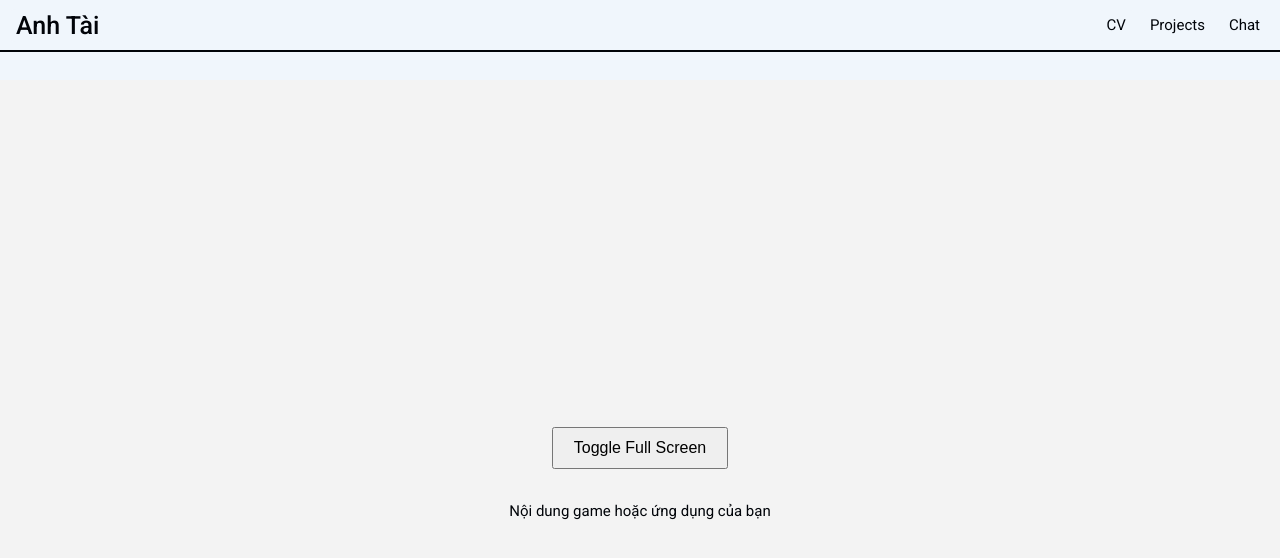
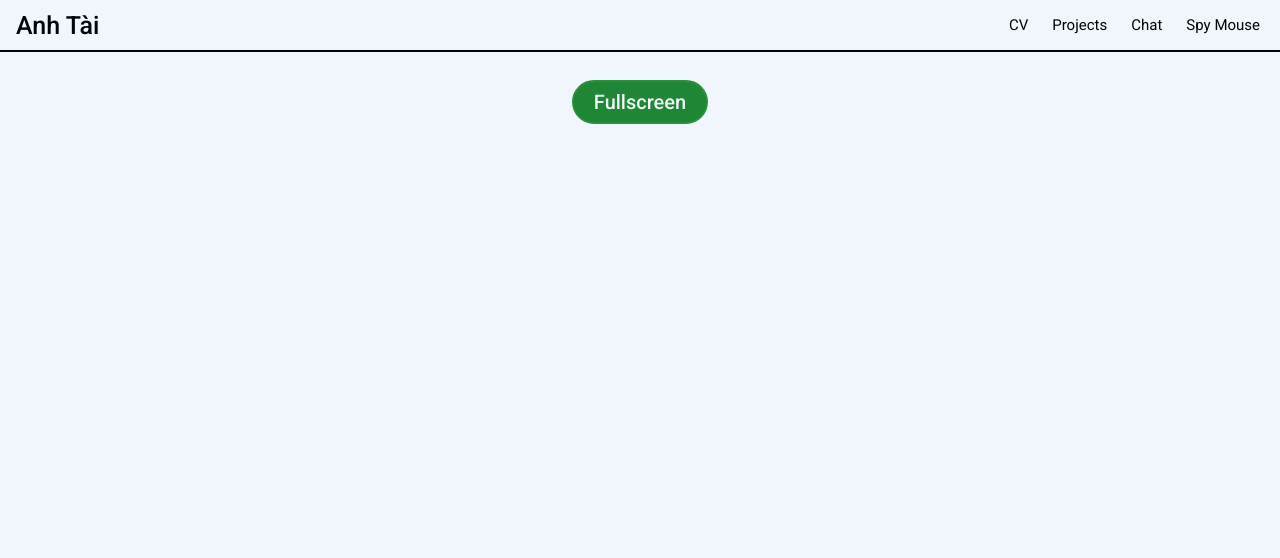
Before and after one commit to taikute/MyPortfolio, a Vue app in the folder client/: page /spymouse in a window 1280 px wide. Shown: the top 558 px of the page. Built offline with nearby package versions, Linux system fonts and the light colour scheme.

Commit message:
Test Fullscreen on Safari.

```diff
--- a/client/src/assets/main.css
+++ b/client/src/assets/main.css
@@ -26,7 +26,9 @@ a {
 }
 
 .btn {
-  padding: 5px 10px;
+	font-size: 20px;
+	font-weight: 500;
+	padding: 10px 20px;
 	border-width: 2px;
 	border-style: solid;
 	border-radius: 50px;
--- a/client/src/components/Nav.vue
+++ b/client/src/components/Nav.vue
@@ -31,6 +31,7 @@ const navItems = [
 	{ path: "/cv", name: "CV" },
 	{ path: "/projects", name: "Projects" },
 	{ path: "/chat", name: "Chat" },
+	{ path: "/spymouse", name: "Spy Mouse" },
 ];
 
 const menuState = ref<string | null>(null);
--- a/client/src/views/CV.vue
+++ b/client/src/views/CV.vue
@@ -1,6 +1,6 @@
 <template>
 	<div class="cv-container">
-    <a :href="cvUrl" class="btn btn-primary">Download my CV</a>
+		<a :href="cvUrl" class="btn">Download my CV</a>
 		<img src="../assets/cv.jpg" alt="cv" />
 	</div>
 </template>
@@ -11,17 +11,9 @@ const cvUrl: string = "https://drive.google.com/uc?export=download&id=1J8g5PIyeB
 
 <style scoped>
 .cv-container {
-  margin: 0 10px;
 	display: flex;
 	flex-direction: column;
 	align-items: center;
-}
-
-a {
-  font-size: 20px;
-  font-weight: 500;
-  padding: 10px 20px;
-  border-radius: 50ch;
 }
 
 img {
--- a/client/src/views/Chat.vue
+++ b/client/src/views/Chat.vue
@@ -4,28 +4,28 @@
 			<div class="head-text">Random chat</div>
 			<div class="input-bar">
 				<input v-model="nameRef" placeholder="Enter name" @keyup.enter="handleNameEnter" />
-        <a class="btn btn-primary" @click="handleNameEnter">Chat</a>
+				<a class="btn" @click="handleNameEnter">Chat</a>
 			</div>
 			<div class="privacy">*note: after click "chat" button, you will connect with random recipient!</div>
 		</div>
 		<div v-else class="auth">
 			<div v-if="!userRef.rcptName" class="finding">
 				<div class="head-text">Finding...</div>
-        <a class="btn btn-primary" @click="handleDelete">Back</a>
+				<a class="btn" @click="handleDelete">Back</a>
 			</div>
 			<div v-else class="found">
 				<div class="info-bar">
 					<div class="rcpt-name">Chat with {{ userRef.rcptName }}</div>
-          <a class="btn btn-primary" @click="handleLeave">New</a>
-          <a class="btn btn-primary" @click="handleDelete">Reset</a>
+					<a class="btn" @click="handleLeave">New</a>
+					<a class="btn" @click="handleDelete">Reset</a>
 				</div>
 				<div class="divider"></div>
 				<div class="message-list">
 					<p v-for="msg in userRef.messages" class="item" :class="msg.self ? 'right' : 'left'">{{ msg.content }}</p>
 				</div>
 				<div class="input-bar">
-          <input id="message-input" v-model="msgRef" @keyup.enter="handleSend" placeholder="Aa" @blur="takeFocus()" />
-          <a class="btn btn-primary" @click="handleSend">Send</a>
+					<input id="message-input" v-model="msgRef" @keyup.enter="handleSend" placeholder="Aa" />
+					<a class="btn" @click="handleSend">Send</a>
 				</div>
 			</div>
 		</div>
@@ -39,8 +39,6 @@ import { onBeforeMount, onBeforeUnmount, ref } from "vue";
 const nameRef = ref("");
 const userRef = ref<User>();
 const msgRef = ref("");
-
-function takeFocus() {}
 
 onBeforeMount(() => {
 	const id = localStorage.getItem("id");
@@ -150,7 +148,7 @@ socket.on("connect_error", (err) => {
 	width: 50%;
 	max-width: 350px;
 	font-size: 20px;
-  padding: 8px 12px;
+	padding: 12px;
 	border-radius: 25px;
 }
 
--- a/client/src/views/Home.vue
+++ b/client/src/views/Home.vue
@@ -14,7 +14,8 @@
 				<i class="fa-brands fa-github" @click="newTab(githubLink)"></i>
 				<i class="fa-brands fa-facebook" @click="newTab(fbLink)"></i>
 			</div>
-      <RouterLink to="/cv" class="cv-btn btn btn-primary">My CV</RouterLink>
+			<div style="height: 20px"></div>
+			<RouterLink to="/cv" class="cv-btn btn">My CV</RouterLink>
 		</div>
 	</div>
 </template>
@@ -85,14 +86,6 @@ function redirect(url: string) {
 	background-color: var(--color-hover);
 }
 
-.cv-btn {
-  font-size: 20px;
-  font-weight: 500;
-  margin-top: 20px;
-  padding: 10px 40px;
-  border-radius: 50ch;
-}
-
 @media (min-width: 768px) {
 	.left-container {
 		width: 40%;
--- a/client/src/views/SpyMouse.vue
+++ b/client/src/views/SpyMouse.vue
@@ -1,54 +1,25 @@
 <template>
-  <div ref="fullScreenEl" class="fullscreen-container">
-    <button @click="toggleFullScreen">Toggle Full Screen</button>
-    <p>Nội dung game hoặc ứng dụng của bạn</p>
+	<div class="container" ref="container">
+		<a class="btn" @click="Fullscreen()">Fullscreen</a>
 	</div>
 </template>
 
-<script lang="ts">
-import { defineComponent, ref } from 'vue';
+<script setup lang="ts">
+import { useTemplateRef } from "vue";
 
-export default defineComponent({
-  name: 'FullScreenComponent',
-  setup() {
-    const fullScreenEl = ref<HTMLDivElement | null>(null);
-
-    const toggleFullScreen = () => {
-      if (!document.fullscreenElement) {
-        // Yêu cầu hiển thị toàn màn hình cho phần tử được chọn
-        if (fullScreenEl.value?.requestFullscreen) {
-          fullScreenEl.value.requestFullscreen();
+const container = useTemplateRef("container");
+if (!container) {
+	console.log("NULL");
 }
-      } else {
-        // Thoát khỏi chế độ toàn màn hình
-        if (document.exitFullscreen) {
-          document.exitFullscreen();
-        } else if ((document as any).webkitExitFullscreen) {
-          (document as any).webkitExitFullscreen();
-        } else if ((document as any).msExitFullscreen) {
-          (document as any).msExitFullscreen();
+function Fullscreen() {
+	container.value?.requestFullscreen();
 }
-      }
-    };
-
-    return { fullScreenEl, toggleFullScreen };
-  }
-});
 </script>
 
-<style scoped>
-.fullscreen-container {
-  width: 100vw;
-  height: 100vh;
-  background: #f3f3f3;
+<style>
+.container {
 	display: flex;
 	flex-direction: column;
 	align-items: center;
-  justify-content: center;
-}
-button {
-  padding: 10px 20px;
-  font-size: 16px;
-  margin-bottom: 20px;
 }
 </style>
```
Also changed, not shown: client/package.json (indentation only). Lines whose indentation alone changed are shown as unchanged.
